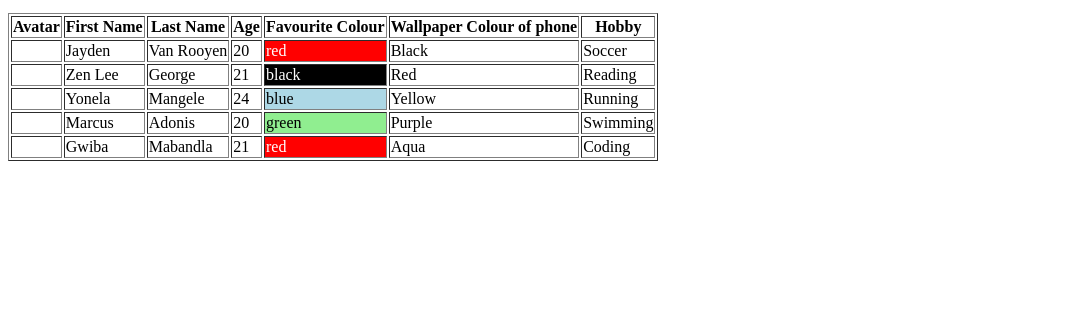
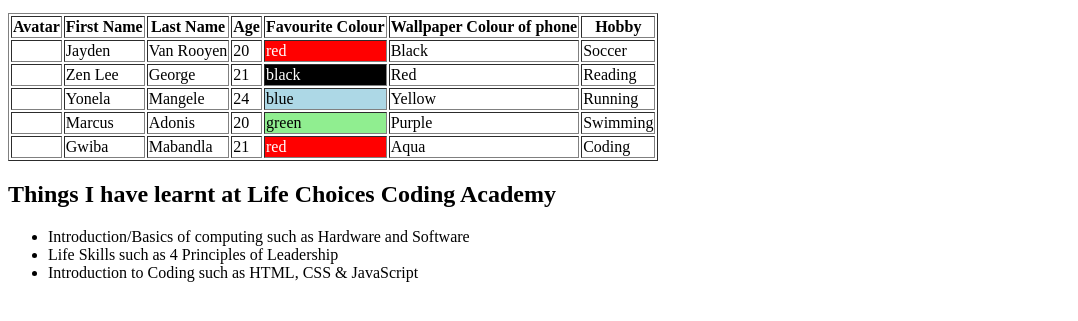
Before and after one commit to harriselvin/Wednesday, a plain HTML site: page index.html in a window 1280 px wide. Shown: the part 317-638 px from the top of the page, without its empty margins (0-1078 px from the left). Drawn offline with Linux system fonts and the light colour scheme.

Commit message:
added some changes to html and created new branch

```diff
--- a/index.html
+++ b/index.html
@@ -74,6 +74,13 @@
                 </tr>
             </tbody>
         </table>
+
+        <h2>Things I have learnt at Life Choices Coding Academy</h2>
+        <ul>
+            <li>Introduction/Basics of computing such as Hardware and Software</li>
+            <li>Life Skills such as 4 Principles of Leadership</li>
+            <li>Introduction to Coding such as HTML, CSS & JavaScript</li>
+        </ul>
     </main>
 </body>
 </html>
```
